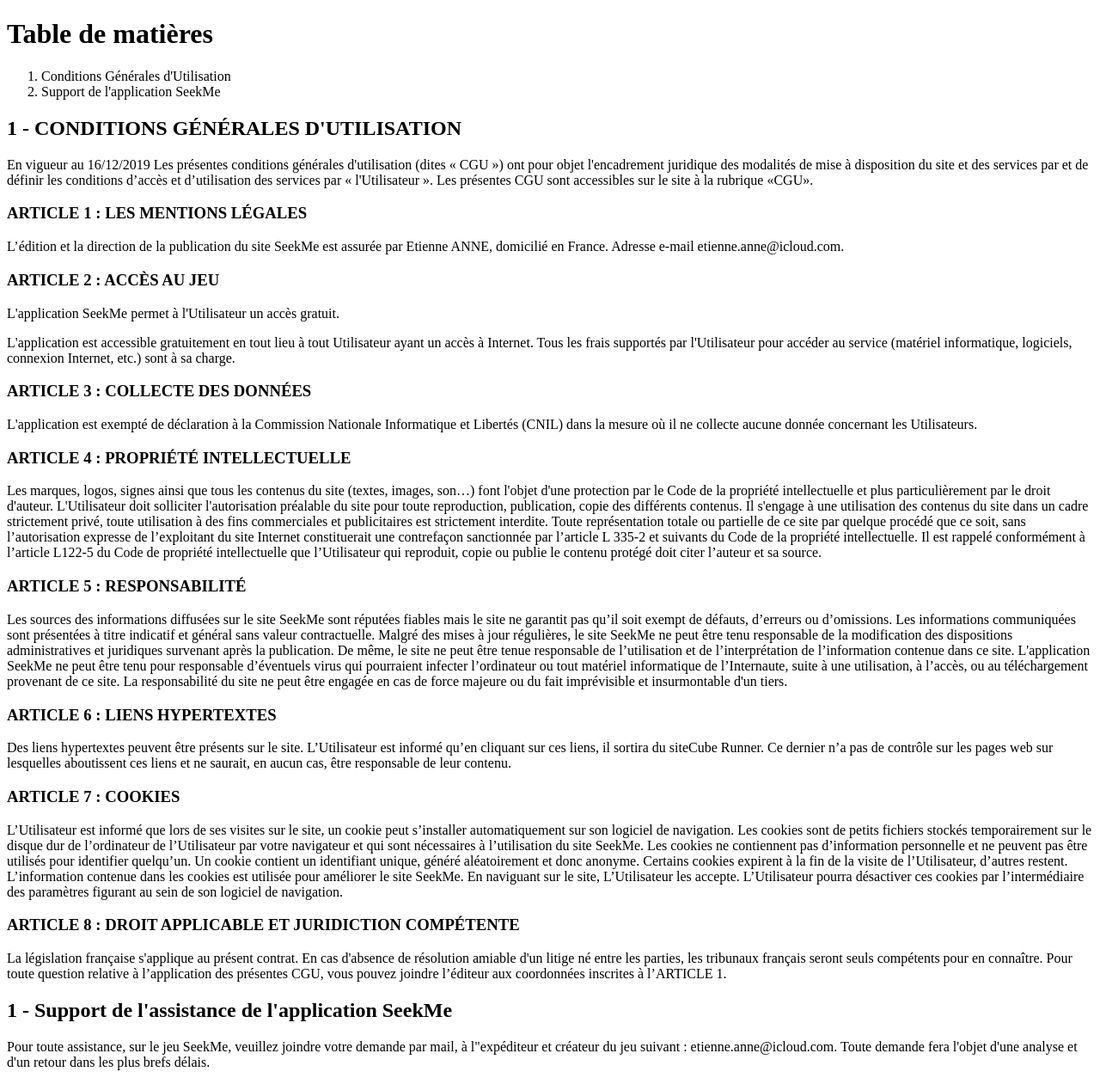
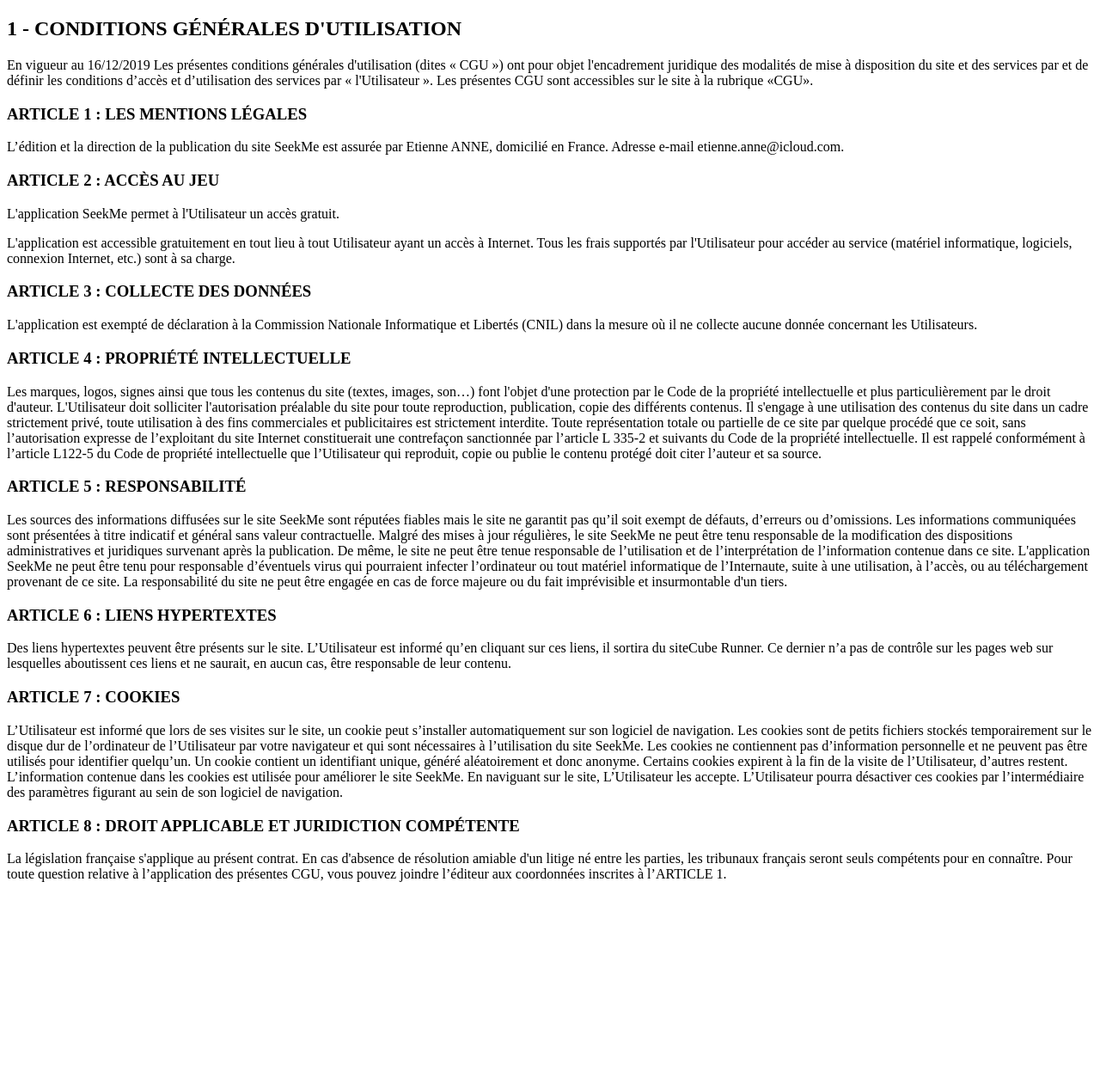
Before and after one commit to Zwiterrion/SeekMe, a plain HTML site: page index.html in a window 1280 px wide. Shown: the whole page at 86% size. After the commit the page ends 1042 px from the top, so only its background shows below. Drawn offline with Linux system fonts and the light colour scheme.

Commit message:
Update index.html

```diff
--- a/index.html
+++ b/index.html
@@ -3,17 +3,9 @@
 
 <head>
     <meta http-equiv="Content-Type" content="text/html; charset=utf-8" />
-    <title>CGU & Support</title>
+    <title>CGU</title>
 
 <body>
-    <div>
-        <div>
-            <h1>Table de matières</h1>
-            <ol>
-                <li>Conditions Générales d'Utilisation</li>
-                <li>Support de l'application SeekMe</li>
-            </ol>
-        </div>
     <div>
         <h2>1 - CONDITIONS GÉNÉRALES D'UTILISATION</h2>
         <p>
@@ -162,13 +154,6 @@
             </div>
         </div>
     </div>
-        <div>
-            <h2>1 - Support de l'assistance de l'application SeekMe</h2>
-            <p>
-                Pour toute assistance, sur le jeu SeekMe, veuillez joindre votre demande par mail, à l"expéditeur et créateur du jeu suivant : etienne.anne@icloud.com.
-                Toute demande fera l'objet d'une analyse et d'un retour dans les plus brefs délais.
-            </p>
-        </div>
 </body>
 
 </html>
```
Lines whose indentation alone changed are shown as unchanged.
